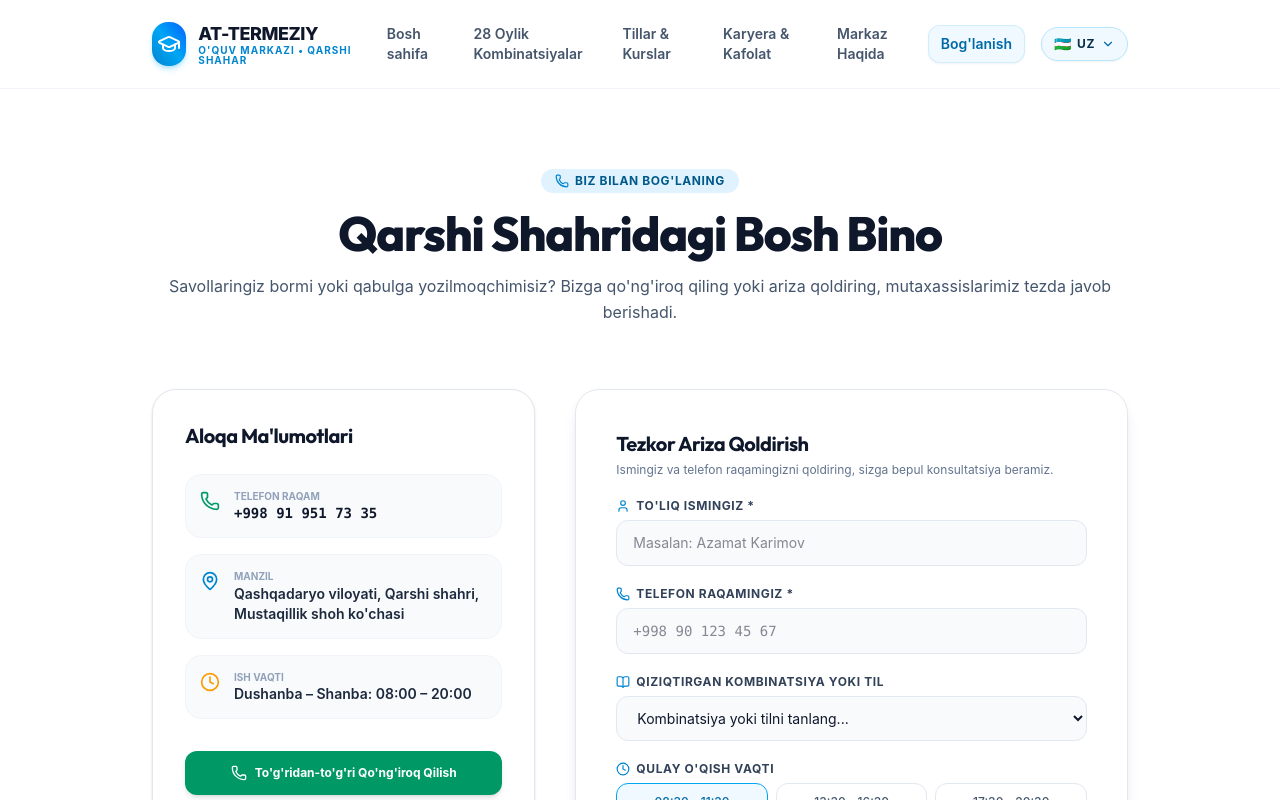
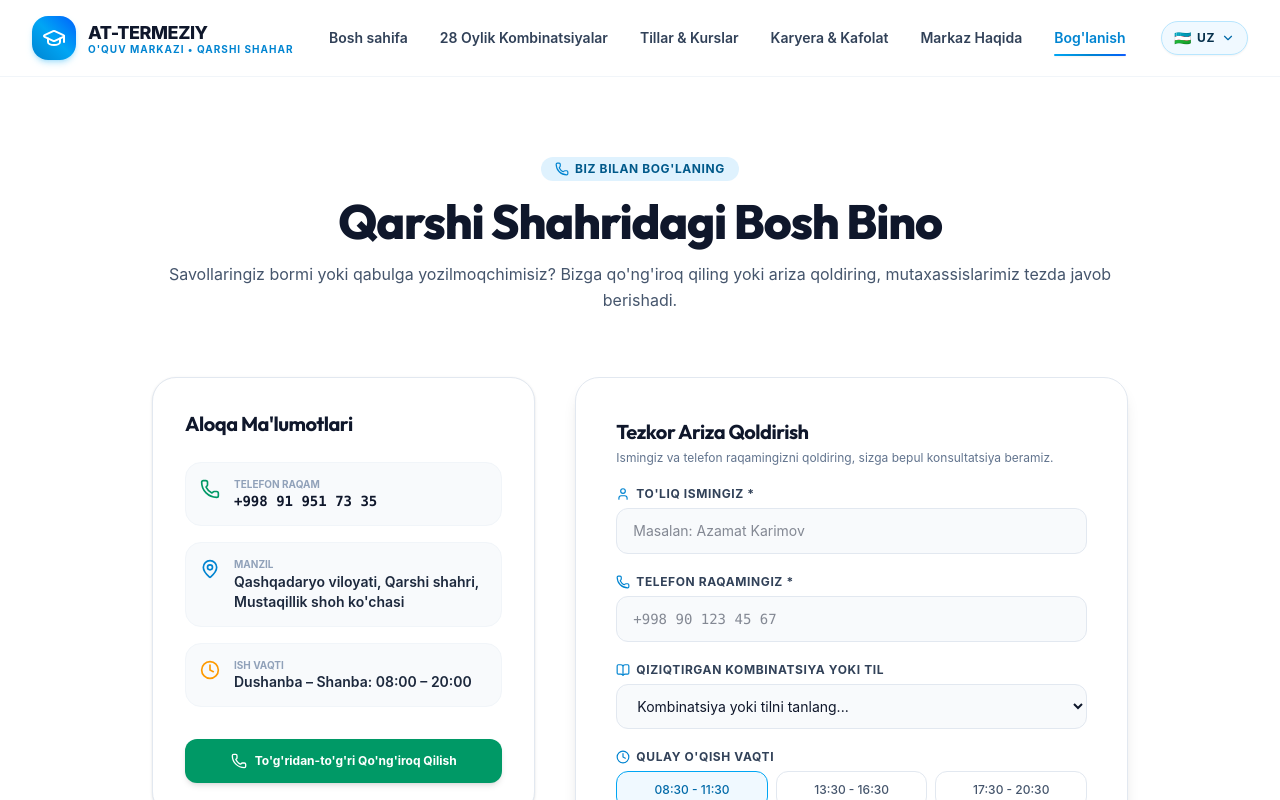
Before and after one commit to humoyun1773/at-termiziy, a React (Vite) app: page /contact in a window 1280 px wide. Shown: the top 800 px of the page. Built offline with nearby package versions, Linux system fonts and the light colour scheme.

Commit message:
feat: improve navbar links to be strictly single-line with premium animated border-bottom underline

```diff
--- a/src/components/layout/Navbar.tsx
+++ b/src/components/layout/Navbar.tsx
@@ -44,49 +44,57 @@ export const Navbar: React.FC = () => {
           ? 'glass-panel shadow-md py-3'
           : 'bg-white/95 backdrop-blur-md py-4 border-b border-slate-100'
       }`}>
-        <div className="max-w-5xl mx-auto px-4 sm:px-6">
-          <div className="flex items-center justify-between gap-4">
+        <div className="max-w-7xl mx-auto px-4 sm:px-6 lg:px-8">
+          <div className="flex items-center justify-between gap-6">
 
             {/* Brand Logo */}
             <Link
               to="/"
-              className="flex items-center gap-3 group cursor-pointer"
+              className="flex items-center gap-3 group cursor-pointer shrink-0"
             >
               <div className="w-10 h-10 md:w-11 md:h-11 rounded-2xl bg-gradient-to-tr from-sky-600 via-sky-500 to-blue-600 flex items-center justify-center text-white shadow-md shadow-sky-500/25 group-hover:scale-105 transition-transform">
                 <GraduationCap className="w-6 h-6" />
               </div>
               <div className="flex flex-col">
-                <span className="text-base md:text-lg font-extrabold tracking-tight text-slate-900 font-heading leading-tight group-hover:text-sky-600 transition-colors">
+                <span className="text-base md:text-lg font-extrabold tracking-tight text-slate-900 font-heading leading-tight group-hover:text-sky-600 transition-colors whitespace-nowrap">
                   {t.brand.name}
                 </span>
-                <span className="text-[10px] font-bold text-sky-600 uppercase tracking-widest leading-none">
+                <span className="text-[10px] font-bold text-sky-600 uppercase tracking-widest leading-none whitespace-nowrap">
                   {t.brand.type} • {t.brand.city}
                 </span>
               </div>
             </Link>
 
-            {/* Desktop Navigation Links */}
-            <nav className="hidden lg:flex items-center gap-1 xl:gap-2">
+            {/* Desktop Navigation Links (Strictly Single-Line & Premium Underline on Hover) */}
+            <nav className="hidden lg:flex items-center gap-5 xl:gap-8 whitespace-nowrap">
               {navLinks.map((link) => {
                 const isActive = location.pathname === link.path;
                 return (
                   <Link
                     key={link.path}
                     to={link.path}
-                    className={`px-3 py-2 rounded-xl text-xs xl:text-sm font-semibold transition-all cursor-pointer ${
+                    className={`group relative py-2 text-xs xl:text-sm font-semibold transition-colors duration-200 whitespace-nowrap cursor-pointer ${
                       isActive
-                        ? 'bg-sky-50 text-sky-700 shadow-xs font-bold border border-sky-200/60'
-                        : 'text-slate-600 hover:text-sky-600 hover:bg-slate-50'
+                        ? 'text-sky-600 font-bold'
+                        : 'text-slate-700 hover:text-sky-600'
                     }`}
                   >
-                    {link.label}
+                    <span>{link.label}</span>
+                    {/* Premium Animated Border Bottom */}
+                    <span
+                      className={`absolute bottom-0 left-0 w-full h-[2.5px] rounded-full bg-gradient-to-r from-sky-500 via-sky-600 to-blue-600 transition-all duration-300 origin-left ${
+                        isActive
+                          ? 'scale-x-100 opacity-100 shadow-xs'
+                          : 'scale-x-0 opacity-0 group-hover:scale-x-100 group-hover:opacity-100'
+                      }`}
+                    />
                   </Link>
                 );
               })}
             </nav>
 
             {/* Right actions: Language Switcher & Mobile Menu Toggle */}
-            <div className="flex items-center gap-2.5">
+            <div className="flex items-center gap-3 shrink-0">
               <LanguageSwitcher />
 
               {/* Mobile Menu Toggle Button */}
```
